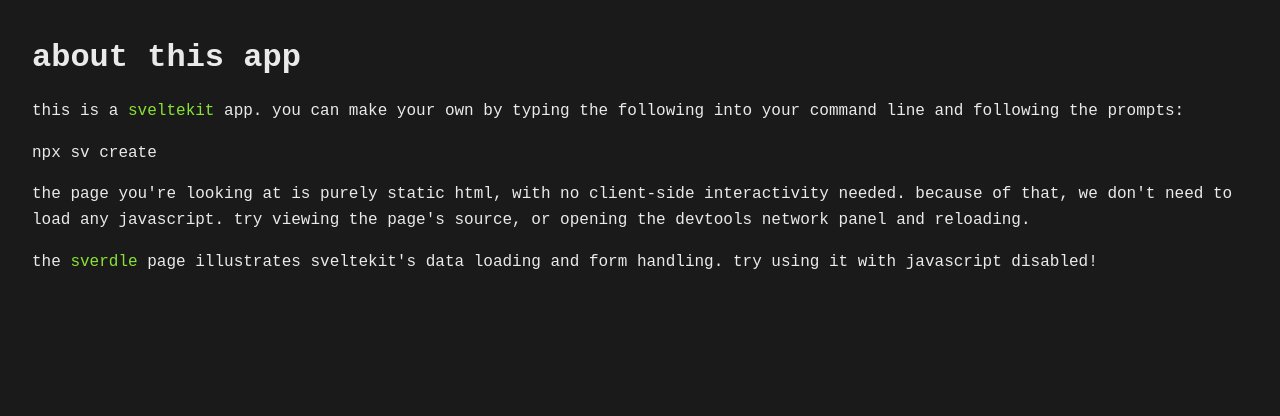
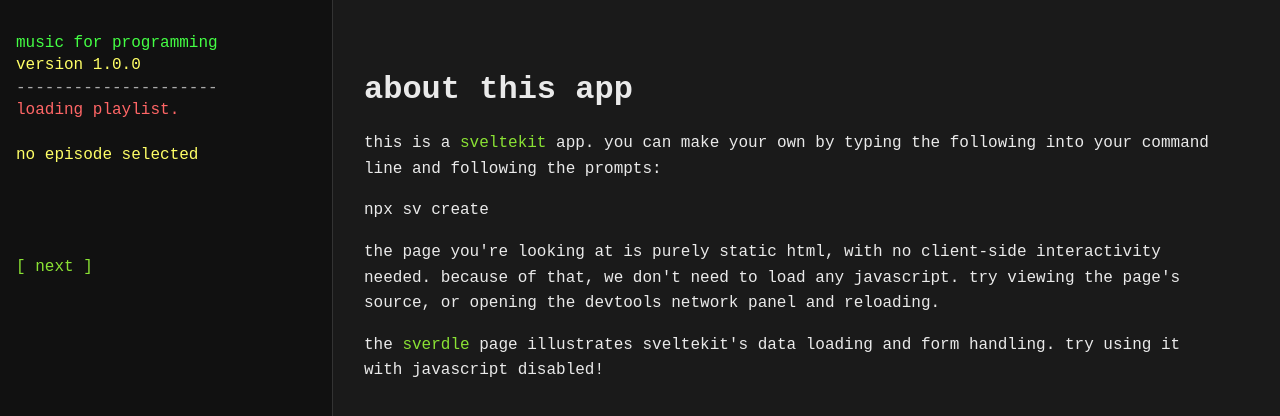
Before and after one commit to mitchGuthrieDev/scaline-audio-blog, a SvelteKit app: page /about in a window 1280 px wide. Shown: the top 416 px of the page. Built offline with nearby package versions, Linux system fonts and the light colour scheme.

Commit message:
more functionality

```diff
--- a/src/app.css
+++ b/src/app.css
@@ -41,3 +41,66 @@ audio {
   width: 100%;
   max-width: 600px;
 }
+
+.page {
+  display: flex;
+  flex-direction: row;
+  min-height: 100vh;
+  font-family: 'Courier New', Courier, monospace;
+}
+
+.sidebar {
+  width: 300px;
+  background-color: #111;
+  color: #aaa;
+  padding: 1rem;
+  position: fixed;
+  left: 0;
+  top: 0;
+  bottom: 0;
+  overflow-y: auto;
+  border-right: 1px solid #333;
+}
+
+.content {
+  margin-left: 300px;
+  padding: 2rem;
+  flex: 1;
+}
+
+.terminal {
+  white-space: pre-wrap;
+  color: #aaa;
+  line-height: 1.4;
+}
+
+.terminal .green { color: #4f4; }
+.terminal .red { color: #f66; }
+.terminal .yellow { color: #ff6; }
+.terminal .blue { color: #66f; }
+
+.loading::after {
+  content: '.';
+  animation: dots 1s steps(3, end) infinite;
+}
+
+@keyframes dots {
+  0%   { content: '.'; }
+  33%  { content: '..'; }
+  66%  { content: '...'; }
+  100% { content: '.'; }
+}
+
+@media (max-width: 768px) {
+  .sidebar {
+    position: relative;
+    width: 100%;
+    border-right: none;
+    border-bottom: 1px solid #333;
+  }
+
+  .content {
+    margin-left: 0;
+    padding: 1rem;
+  }
+}
--- /dev/null
+++ b/src/lib/components/Sidebar.svelte
@@ -0,0 +1,36 @@
+<script lang="ts">
+  import { episodes } from '$lib/data';
+  import { page } from '$app/stores';
+  import { derived } from 'svelte/store';
+
+  const currentSlug = derived(page, $page => $page.params.slug || null);
+
+  let currentIndex = -1;
+
+  $: currentSlug.subscribe(slug => {
+    currentIndex = episodes.findIndex(e => e.slug === slug);
+  });
+
+  $: prevEpisode = episodes[currentIndex - 1];
+  $: nextEpisode = episodes[currentIndex + 1];
+</script>
+
+<pre class="terminal">
+<span class="green">music for programming</span>
+<span class="yellow">version 1.0.0</span>
+---------------------
+<span class="red loading">loading playlist</span>
+{#if currentIndex >= 0}
+now playing: <span class="green">{episodes[currentIndex].title}</span>
+length: <span class="yellow">{episodes[currentIndex].length}</span>
+{:else}
+<span class="yellow">no episode selected</span>
+{/if}
+
+{#if prevEpisode}
+<a href={`/episodes/${prevEpisode.slug}`}>[ prev ]</a>
+{/if}
+{#if nextEpisode}
+<a href={`/episodes/${nextEpisode.slug}`}>[ next ]</a>
+{/if}
+</pre>
--- a/src/routes/+layout.svelte
+++ b/src/routes/+layout.svelte
@@ -1,5 +1,14 @@
 <script>
   import "../app.css";
+  import Sidebar from '$lib/components/Sidebar.svelte';
 </script>
 
-<slot />
+<div class="page">
+  <aside class="sidebar">
+    <Sidebar />
+  </aside>
+
+  <main class="content">
+    <slot />
+  </main>
+</div>
```
